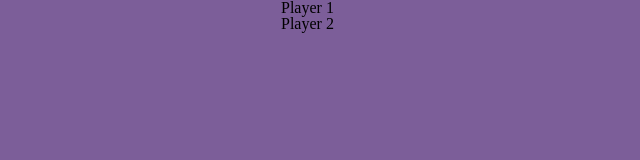
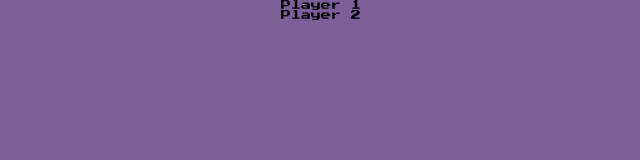
Before and after one commit to yagodematos/matching-game, a website built with Vite: page index.html in a window 1280 px wide. Shown: the whole page, without its empty margins (199-839 px from the left). Built offline with nearby package versions, Linux system fonts and the light colour scheme.

Commit message:
Add the Press Start 2P font

```diff
--- a/index.html
+++ b/index.html
@@ -5,6 +5,10 @@
   <meta charset="UTF-8" />
   <link rel="icon" type="image/svg+xml" href="favicon.svg" />
   <meta name="viewport" content="width=device-width, initial-scale=1.0" />
+  <link rel="preconnect" href="https://fonts.googleapis.com">
+  <link rel="preconnect" href="https://fonts.gstatic.com" crossorigin>
+  <link href="https://fonts.googleapis.com/css2?family=Press+Start+2P&display=swap" rel="stylesheet">
+
   <title>Vite App</title>
 </head>
 
--- a/src/styles/elements/base.css
+++ b/src/styles/elements/base.css
@@ -1,6 +1,13 @@
+html,
+body {
+  font-size: 10px;
+  height: 100%;
+}
+
 body {
   background-color: var(--color-pomp-and-power);
   max-width: 320px;
   margin-right: auto;
   margin-left: auto;
+  font-family: "Press Start 2P", cursive;
 }
```
